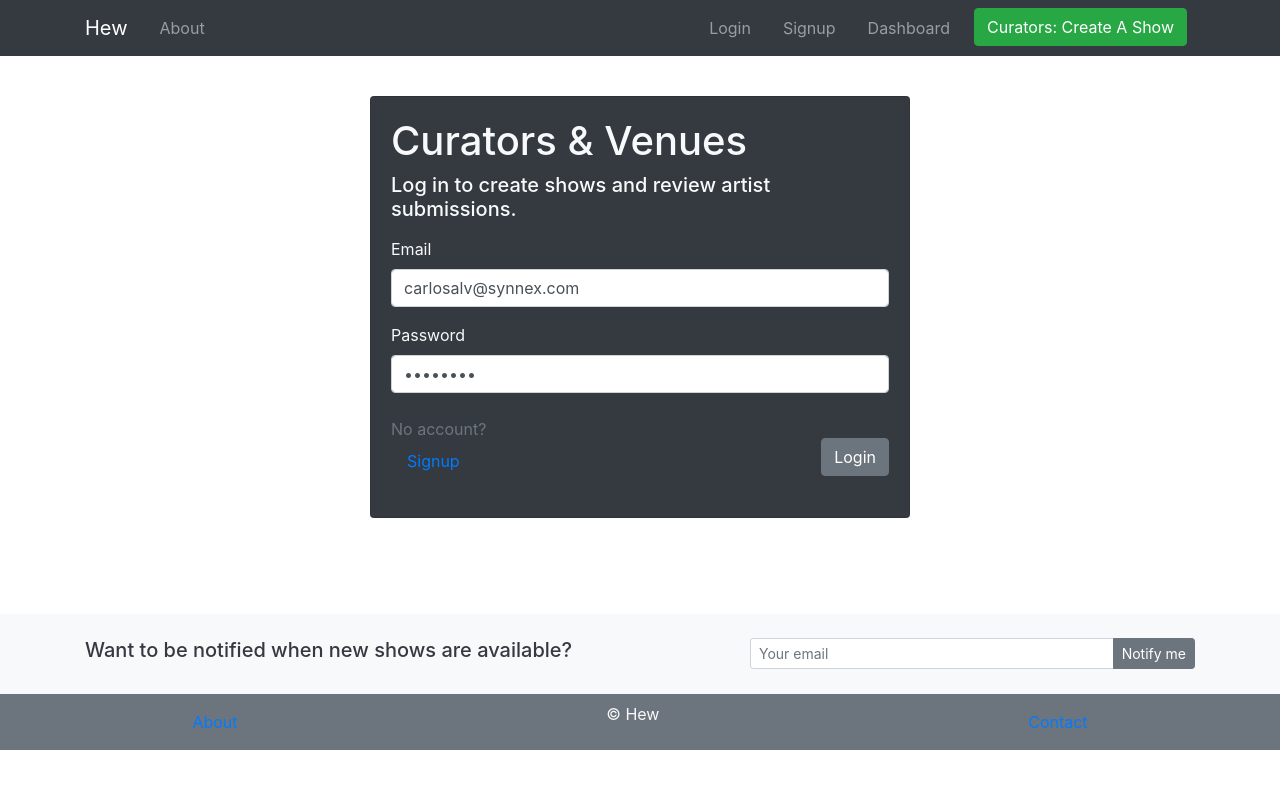
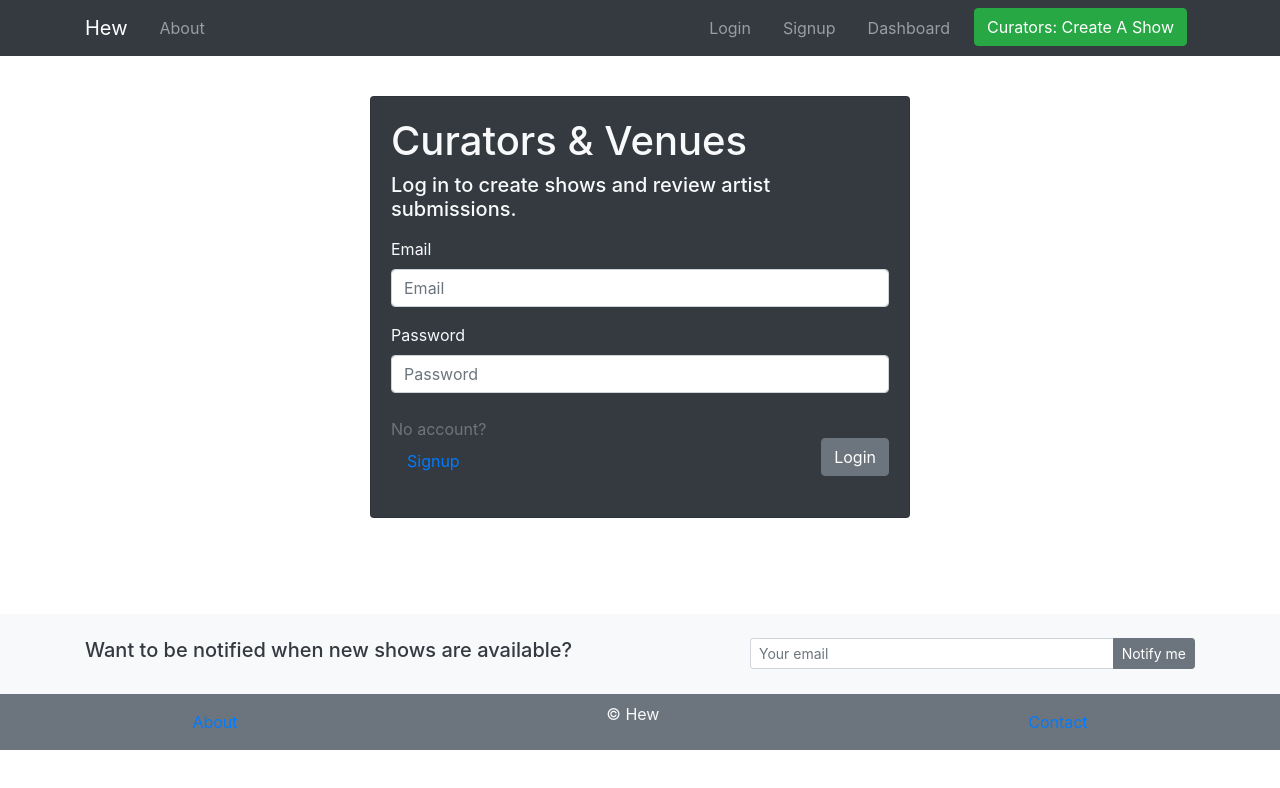
Before and after one commit to cjwast/HEW, a Vue app in the folder front_end/: page /login in a window 1280 px wide. Shown: the top 788 px of the page. Built offline with nearby package versions, Linux system fonts and the light colour scheme.

Commit message:
without credentials :)

```diff
--- a/front_end/src/views/login.vue
+++ b/front_end/src/views/login.vue
@@ -135,10 +135,10 @@ export default {
   data() {
     return {
       login: {
-        email: "carlosalv@synnex.com",
-        password: "password"
-        // email: "",
-        // password: ""
+        // email: "carlosalv@synnex.com",
+        // password: "password"
+        email: "",
+        password: ""
       },
       message: "",
       show: false
```
